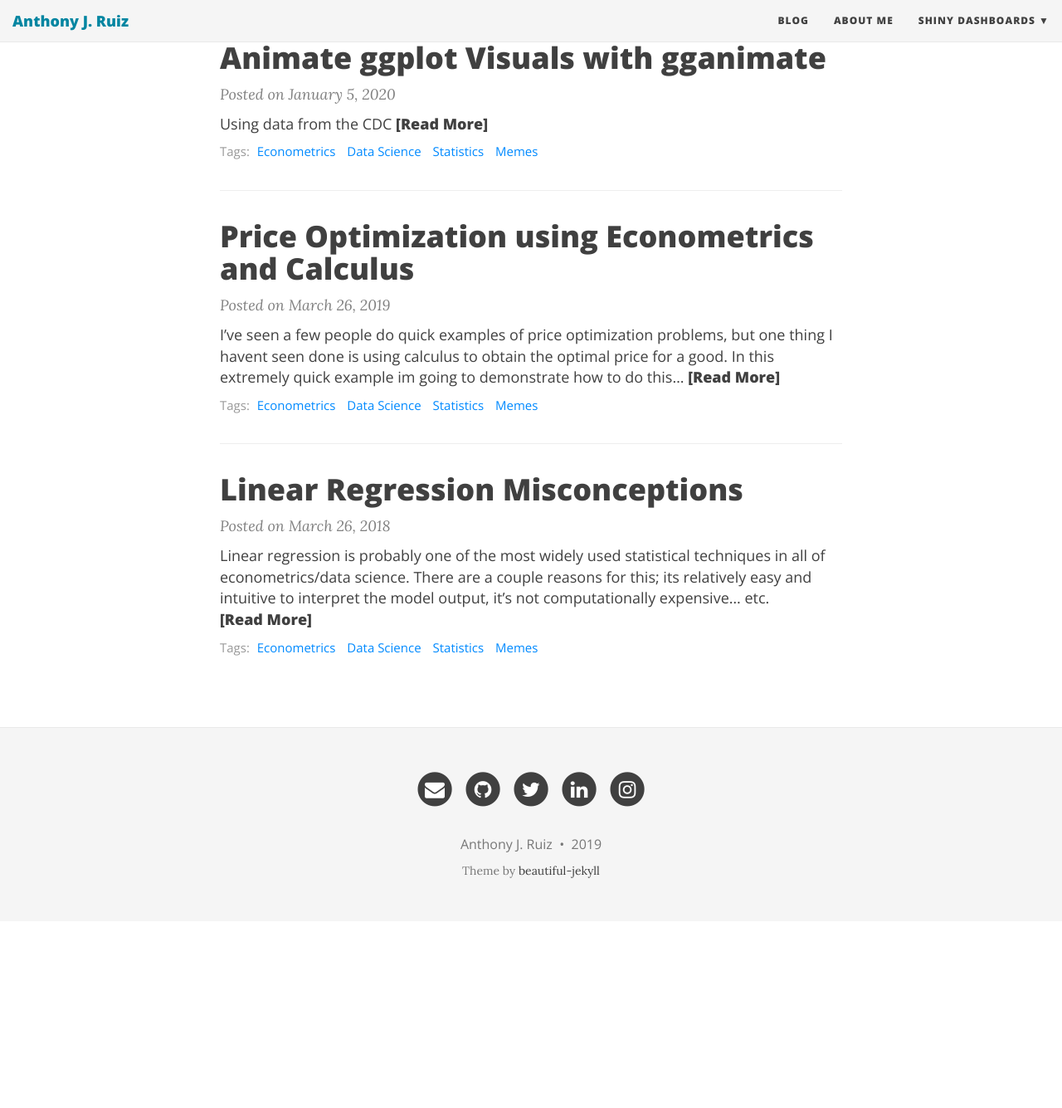
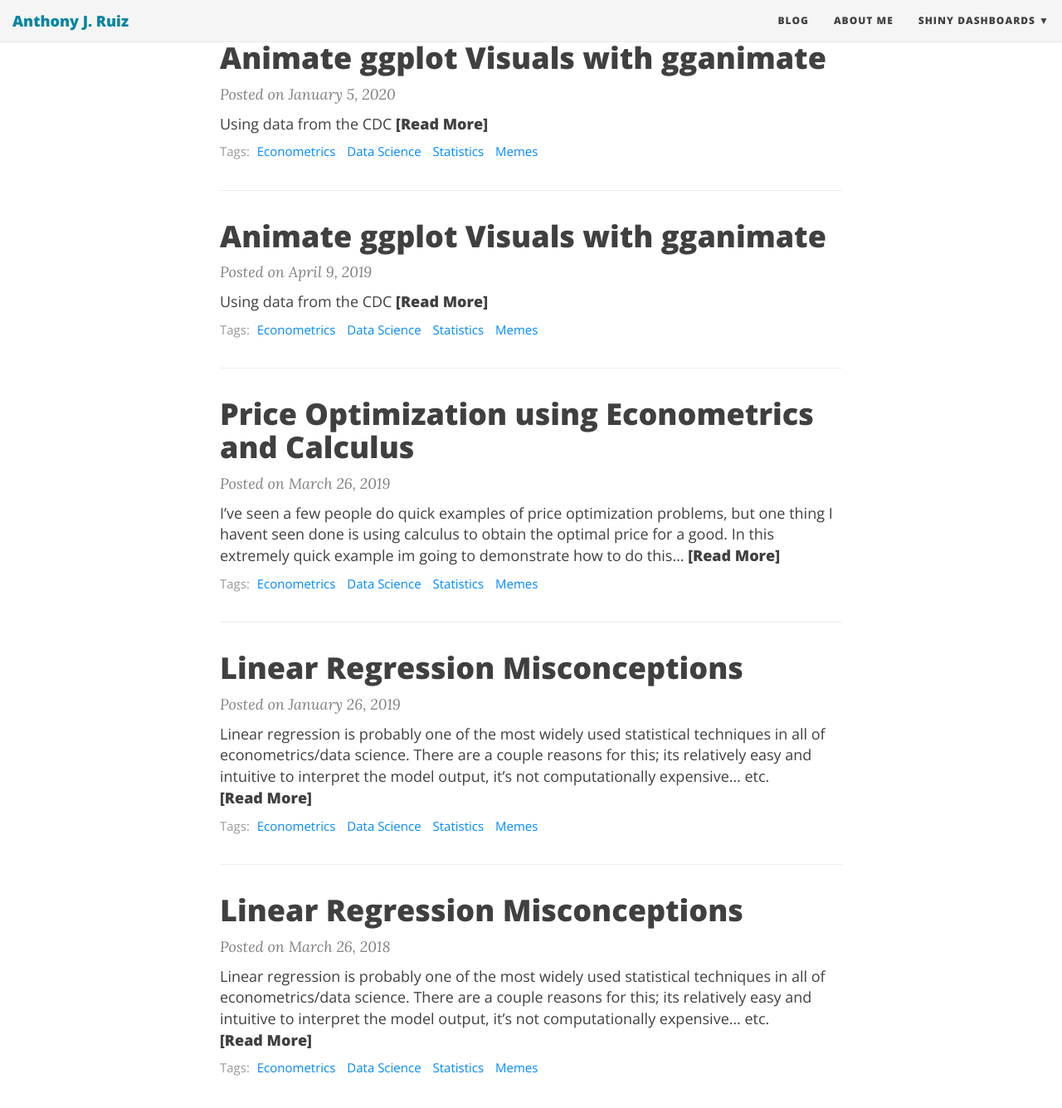
Before and after one commit to AnthonyJRuiz/anthonyjruiz.github.io, a Jekyll site: the page built from index.html, in a window 1280 px wide and 1400 px high, scrolled down 509 px. Shown: the top 1335 px of the window at 83% size. Built offline with Jekyll 4.4.1, drawn with Linux system fonts in a browser that asks for light colours; nearby versions of some CDN libraries; the list of posts is cut into pages by our own code; before the commit the page ends 1619 px from its top, so only the background shows below that.

Commit message:
final updates for 20190611

```diff
--- /dev/null
+++ b/_posts/2019-01-26-linear_regression_assumptions.md
@@ -0,0 +1,24 @@
+---
+layout: post
+title: Linear Regression Misconceptions
+tags: [Econometrics, Data Science, Statistics, Memes]
+---
+
+Linear regression is probably one of the most widely used statistical techniques in all of econometrics/data science. There are a couple reasons for this; its relatively easy and intuitive to interpret the model output, it's not computationally expensive... etc.
+
+<p style="text-align:center">
+<img src="/img/da_real_mvp.jpg" alt="MVP" />
+</p>
+
+In order to properly utilize this technique there are a certain set of assumptions that must be satisfied. These assumptions are known as the Gauss-Markov assumptions of Multiple Linear Regression which are named after some old dudes, Friedrich Gauss and Andrey Markov. These assumptions are as follows:
+
+  1. Linear in the parameters
+  2. Random Sampling
+  3. No *Perfect* collinearity
+  4. Zero conditional mean - the expected value of u given x = 0
+  5. Homoskedasticity
+
+With it being one of the most widely used techniques, its shocking to see how many people in practice don't even consider these assumptions when doing their modeling, and for those that do, how misinformed they are with the true meaning of them. I've read some of the craziest things on forums like [reddit](https://reddit.com/r/datascience). I just wanted to quickly talk through some of these assumptions that I see some of the most egregious misunderstandings.
+
+## Linear in the parameters
+This is probably this most misconstrued of all the assumptions, most likely due to the words "*linear*." I often see people say you can **only** use this if the relationship you're modeling is linear.
--- /dev/null
+++ b/_posts/2019-04-09-gganimate_example.md
@@ -0,0 +1,34 @@
+---
+layout: post
+title: Animate ggplot Visuals with gganimate
+tags: [Econometrics, Data Science, Statistics, Memes]
+---
+
+Using data from the CDC
+
+Testing Gif
+-----------
+
+    health.data <- read.csv("https://data.cdc.gov/api/views/bi63-dtpu/rows.csv?accessType=DOWNLOAD")
+
+    health.data <- health.data %>%
+      clean_names("lower_camel") %>%
+      rename("detailedCause" = "x113CauseName")
+
+Plotting leading cause of death by year
+=======================================
+
+    health.data %>%
+      filter(causeName != 'All causes') %>%
+      group_by(year, causeName) %>%
+      summarize(totalDeaths = sum(deaths)) %>%
+        ggplot() +
+        geom_bar(aes(causeName, totalDeaths), stat = 'identity') +
+        labs(title = "Leading cause of death in: {frame_time}", y = "Total Deaths", x = "Cause of Death") +
+        scale_y_continuous(label = comma) +
+        coord_flip() +
+        transition_time(year)
+
+<p style="text-align:center">
+<img src="/img/gif_example.gif" alt="gif"/>
+</p>
--- a/aboutme.md
+++ b/aboutme.md
@@ -4,7 +4,9 @@ title: About me
 bigimg: /img/bookshelf.jpg
 ---
 
-I am currently a data scientist working at the Walt Disney Company. My formal education is in Economics and statistics. I am an avid learner and enjoy sharing my knowledge with whoever is willing to listen. I love traveling and exploring places I've never been to.
+I am currently a data scientist working at the Walt Disney Company. I have both my undergrad and graduate degrees from the University of South Florida in Economics. I am an avid learner and enjoy sharing my knowledge with whoever is willing to listen. I love to travel and explore places I've never been. There are a couple of reasons for the motivation behind creating this page. I wanted somewhere where I could document tips/tricks and other things I've learned throughout my career and be able to refer back to them at any point. If it assists anybody with things they are currently working on, even better. Another reason is I feel by teaching you obtain a deeper level of understanding on the topic and start to think about things a bit differently.
+
+Hope you enjoy...
 
 You can find my official most recent resume [here](https://anthonyjruiz.github.io/files/Anthony J Ruiz - Resume.pdf)
 
```
